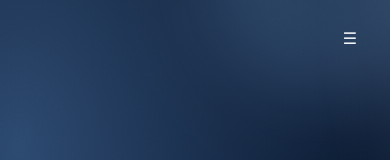
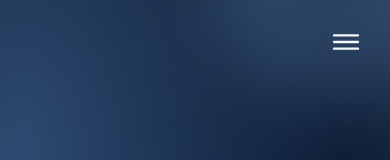
Before and after one commit to fatimawhd-dev/personal-website, a Next.js app: page / in a window 390 px wide. Shown: the top 160 px of the page. Built offline with nearby package versions, Linux system fonts and the light colour scheme.

Commit message:
Keep the header from wrapping on mid-width screens.

```diff
--- a/src/components/Navigation.tsx
+++ b/src/components/Navigation.tsx
@@ -50,7 +50,7 @@ export function Navigation() {
         ref={headerRef}
         className="fixed inset-x-0 top-0 z-70 px-[clamp(1.25rem,4vw,3rem)] py-[1.1rem] transition-[background,border-color,backdrop-filter] duration-300 data-scrolled:border-b data-scrolled:border-(--line) data-scrolled:bg-[rgba(3,11,24,0.72)] data-scrolled:backdrop-blur-lg"
       >
-        <div className="mx-auto grid max-w-350 grid-cols-[1fr_auto_1fr] items-center gap-4">
+        <div className="mx-auto grid max-w-350 grid-cols-[minmax(0,1fr)_auto_auto] items-center gap-x-[clamp(0.75rem,2vw,1.5rem)]">
           <a
             href="#top"
             data-nav-brand
@@ -59,19 +59,22 @@ export function Navigation() {
             {site.shortName}
           </a>
 
-          <nav className="hidden items-center gap-[1.6rem] min-[960px]:flex" aria-label="Primary">
+          <nav
+            className="hidden min-w-0 items-center justify-center gap-[clamp(0.45rem,1vw,1.6rem)] min-[1080px]:flex"
+            aria-label="Primary"
+          >
             {navLinks.map((link) => (
               <a
                 key={link.href}
                 href={link.href}
-                className="text-[0.68rem] tracking-[0.18em] uppercase text-(--fg-muted) transition-colors duration-200 hover:text-fg"
+                className="text-[0.64rem] tracking-[0.12em] whitespace-nowrap uppercase text-(--fg-muted) transition-colors duration-200 hover:text-fg min-[1280px]:text-[0.68rem] min-[1280px]:tracking-[0.16em]"
               >
                 {link.label}
               </a>
             ))}
           </nav>
 
-          <div className="hidden items-center justify-end gap-[0.85rem] min-[960px]:flex">
+          <div className="hidden shrink-0 items-center justify-end gap-[clamp(0.45rem,1vw,0.85rem)] min-[1080px]:flex">
             <a href={site.resumeUrl} download className={btnGlass}>
               Resume
               <span className={btnGlassDot} aria-hidden>
@@ -88,12 +91,26 @@ export function Navigation() {
 
           <button
             type="button"
-            className="col-start-3 justify-self-end grid size-10 place-items-center border-0 bg-transparent text-fg min-[960px]:hidden"
+            className="col-start-3 grid size-12 place-items-center justify-self-end border-0 bg-transparent text-fg min-[1080px]:hidden"
             aria-label={open ? "Close menu" : "Open menu"}
             aria-expanded={open}
             onClick={() => setOpen((v) => !v)}
           >
-            <span aria-hidden>{open ? "✕" : "☰"}</span>
+            <svg
+              aria-hidden
+              viewBox="0 0 24 24"
+              className="size-8"
+              fill="none"
+              stroke="currentColor"
+              strokeWidth="1.75"
+              strokeLinecap="round"
+            >
+              {open ? (
+                <path d="M6 6l12 12M18 6L6 18" />
+              ) : (
+                <path d="M3 7h18M3 12h18M3 17h18" />
+              )}
+            </svg>
           </button>
         </div>
       </header>
--- a/src/lib/ui.ts
+++ b/src/lib/ui.ts
@@ -13,7 +13,7 @@ export const sectionLabel =
   "m-0 text-[0.72rem] font-semibold tracking-[0.2em] text-accent uppercase";
 
 export const btnPill =
-  "inline-flex items-center gap-[0.55rem] min-h-12 py-1 pr-[0.3rem] pl-[1.35rem] border-0 rounded-full bg-white text-accent cursor-pointer font-inherit transition-[transform,box-shadow] duration-300 hover:-translate-y-px hover:shadow-[0_10px_28px_rgba(0,0,0,0.22)]";
+  "inline-flex shrink-0 items-center gap-[0.55rem] min-h-12 py-1 pr-[0.3rem] pl-[1.35rem] border-0 rounded-full bg-white text-accent whitespace-nowrap cursor-pointer font-inherit transition-[transform,box-shadow] duration-300 hover:-translate-y-px hover:shadow-[0_10px_28px_rgba(0,0,0,0.22)]";
 
 export const btnPillLabel =
   "inline-flex items-center justify-center p-0 rounded-none bg-transparent text-accent text-[0.92rem] font-semibold";
@@ -22,7 +22,7 @@ export const btnPillArrow =
   "inline-flex items-center justify-center size-[2.45rem] rounded-full bg-[rgba(255,79,45,0.1)] text-accent transition-[transform,background] duration-300 group-hover/pill:translate-x-0.5 group-hover/pill:bg-[rgba(255,79,45,0.16)]";
 
 export const btnGlass =
-  "inline-flex items-center gap-[0.55rem] min-h-12 py-1 pr-[0.3rem] pl-[1.35rem] rounded-full border border-[var(--glass-border)] bg-[var(--glass)] backdrop-blur-[14px] text-fg text-[0.92rem] font-semibold tracking-[0.02em] transition-[background,border-color] duration-300 hover:bg-[rgba(255,255,255,0.14)] hover:border-[rgba(255,255,255,0.4)]";
+  "inline-flex shrink-0 items-center gap-[0.55rem] min-h-12 py-1 pr-[0.3rem] pl-[1.35rem] rounded-full border border-[var(--glass-border)] bg-[var(--glass)] backdrop-blur-[14px] text-fg text-[0.92rem] font-semibold tracking-[0.02em] whitespace-nowrap transition-[background,border-color] duration-300 hover:bg-[rgba(255,255,255,0.14)] hover:border-[rgba(255,255,255,0.4)]";
 
 export const btnGlassDot =
   "inline-flex items-center justify-center size-[2.45rem] rounded-full border border-[var(--glass-border)] bg-[rgba(255,255,255,0.06)] text-fg";
```
